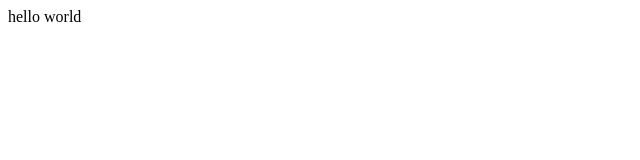
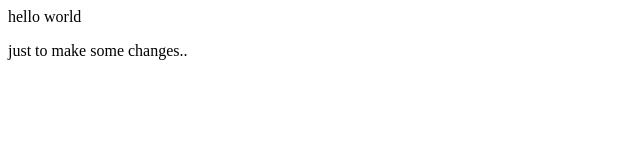
Before and after one commit to zilu15/Test2, a plain HTML site: page index.html in a window 1280 px wide. Shown: the whole page, without its empty margins (0-640 px from the left). Drawn offline with Linux system fonts and the light colour scheme.

Commit message:
Update index.html

```diff
--- a/index.html
+++ b/index.html
@@ -1 +1,2 @@
 <p>hello world</p>
+<p>just to make some changes..</p>
```
